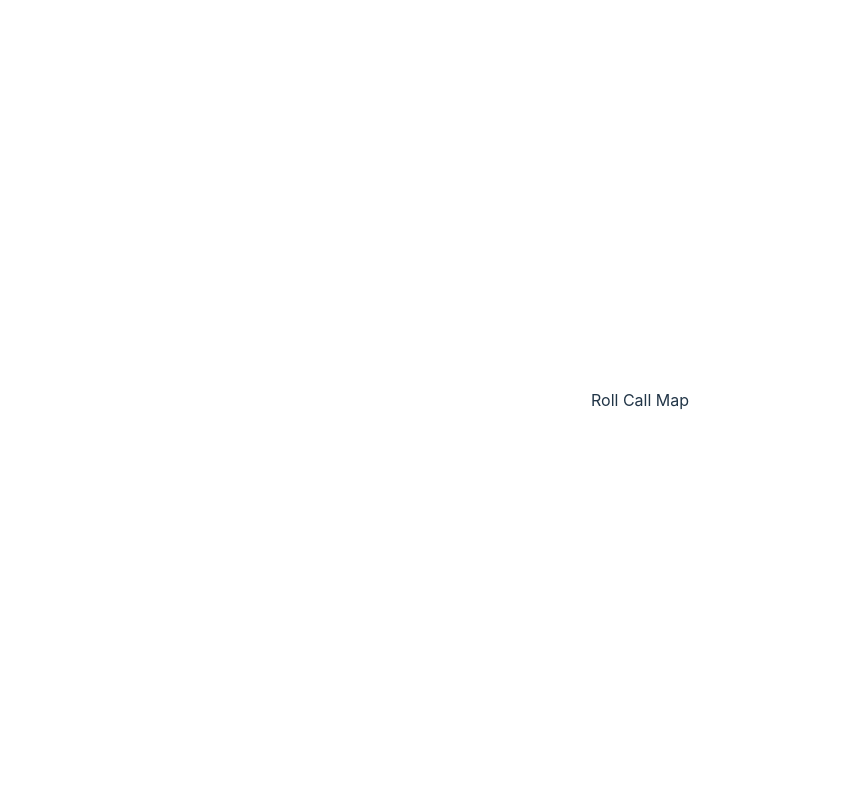
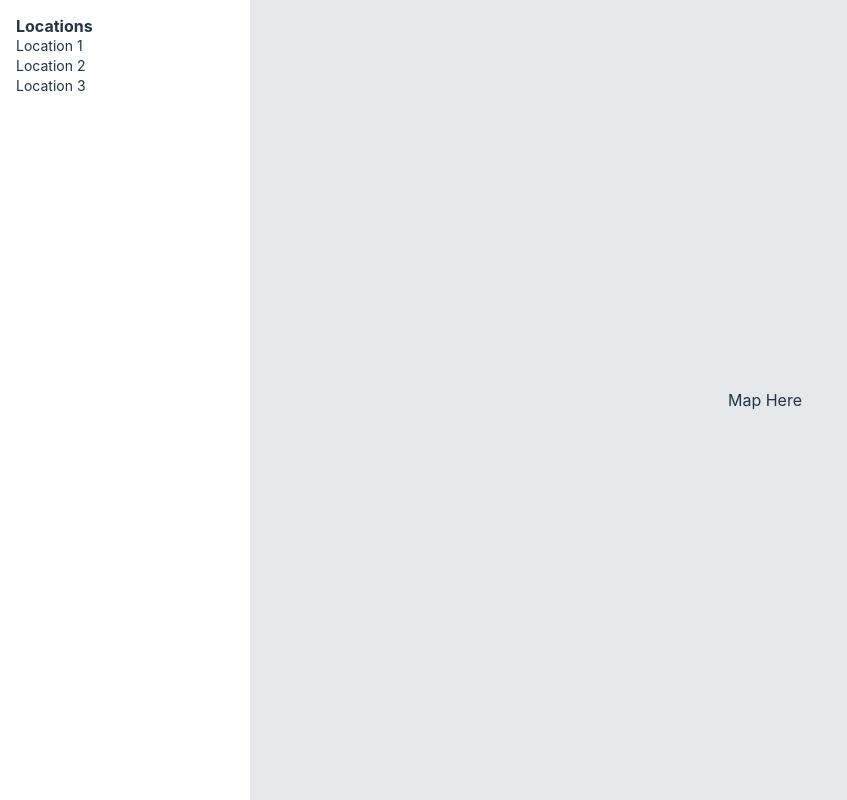
Before and after one commit to athanph/rollcall-map, a React (Vite) app: page / in a window 1280 px wide. Shown: the whole page, without its empty margins (0-847 px from the left). Built offline with nearby package versions, Linux system fonts and the light colour scheme.

Commit message:
Add Basic Layout Components

```diff
--- a/src/App.tsx
+++ b/src/App.tsx
@@ -1,8 +1,13 @@
+import Container from "./components/Container";
+import Main from "./components/Main";
+import Sidebar from "./components/Sidebar";
+
 const App = () => {
   return (
-    <div className="App flex h-screen w-full items-center justify-center">
-      Roll Call Map
-    </div>
+    <Container>
+      <Sidebar />
+      <Main />
+    </Container>
   );
 };
 
--- /dev/null
+++ b/src/components/Container.tsx
@@ -0,0 +1,11 @@
+import { ReactNode } from "react";
+
+interface ContainerProps {
+  children: ReactNode;
+}
+
+const Container = ({ children }: ContainerProps) => {
+  return <div className="flex h-screen">{children}</div>;
+};
+
+export default Container;
--- /dev/null
+++ b/src/components/Main.tsx
@@ -0,0 +1,11 @@
+const Main = () => {
+  return (
+    <main className="flex-1 overflow-hidden">
+      <div className="flex items-center justify-center h-full bg-gray-200">
+        Map Here
+      </div>
+    </main>
+  );
+};
+
+export default Main;
--- /dev/null
+++ b/src/components/Sidebar.tsx
@@ -0,0 +1,14 @@
+const Sidebar = () => {
+  return (
+    <div className="p-4 w-[250px]">
+      <h2 className="font-bold">Locations</h2>
+      <ul className="text-sm">
+        <li>Location 1</li>
+        <li>Location 2</li>
+        <li>Location 3</li>
+      </ul>
+    </div>
+  );
+};
+
+export default Sidebar;
```
